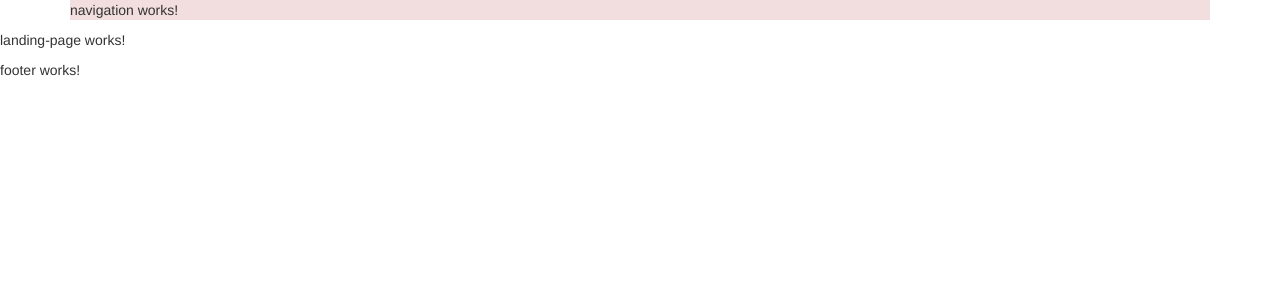
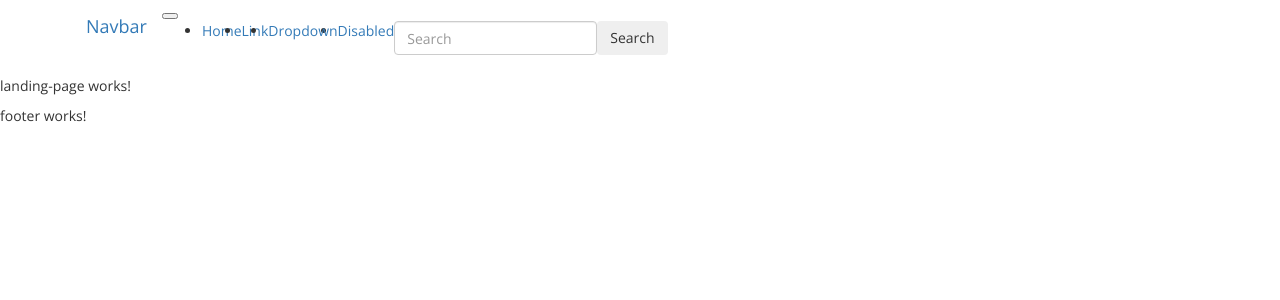
Before and after one commit to DCay/FreeRise, an Angular app: page / in a window 1280 px wide. Shown: the top 300 px of the page. Built offline with nearby package versions, Linux system fonts and the light colour scheme.

Commit message:
Add main font and navigation bar

```diff
--- a/src/app/components/shared-components/navigation/navigation.component.html
+++ b/src/app/components/shared-components/navigation/navigation.component.html
@@ -1,5 +1,37 @@
 <div class="container">
-  <p class="bg-danger">
-    navigation works!
-  </p>
+  <nav class="navbar navbar-expand-lg navbar-light bg-light">
+    <a class="navbar-brand" href="#">Navbar</a>
+    <button class="navbar-toggler" type="button" data-toggle="collapse" data-target="#navbarSupportedContent" aria-controls="navbarSupportedContent" aria-expanded="false" aria-label="Toggle navigation">
+      <span class="navbar-toggler-icon"></span>
+    </button>
+
+    <div class="collapse navbar-collapse" id="navbarSupportedContent">
+      <ul class="navbar-nav mr-auto">
+        <li class="nav-item active">
+          <a class="nav-link" href="#">Home <span class="sr-only">(current)</span></a>
+        </li>
+        <li class="nav-item">
+          <a class="nav-link" href="#">Link</a>
+        </li>
+        <li class="nav-item dropdown">
+          <a class="nav-link dropdown-toggle" href="#" id="navbarDropdown" role="button" data-toggle="dropdown" aria-haspopup="true" aria-expanded="false">
+            Dropdown
+          </a>
+          <div class="dropdown-menu" aria-labelledby="navbarDropdown">
+            <a class="dropdown-item" href="#">Action</a>
+            <a class="dropdown-item" href="#">Another action</a>
+            <div class="dropdown-divider"></div>
+            <a class="dropdown-item" href="#">Something else here</a>
+          </div>
+        </li>
+        <li class="nav-item">
+          <a class="nav-link disabled" href="#">Disabled</a>
+        </li>
+      </ul>
+      <form class="form-inline my-2 my-lg-0">
+        <input class="form-control mr-sm-2" type="search" placeholder="Search" aria-label="Search">
+        <button class="btn btn-outline-success my-2 my-sm-0" type="submit">Search</button>
+      </form>
+    </div>
+  </nav>
 </div>
--- a/src/styles.css
+++ b/src/styles.css
@@ -1 +1,7 @@
 /* You can add global styles to this file, and also import other style files */
+
+@import url('https://fonts.googleapis.com/css?family=Open+Sans:300,300i,400,400i,600,600i,700,700i,800,800i&subset=cyrillic,cyrillic-ext');
+
+* {
+  font-family: 'Open Sans', sans-serif;
+}
```
Also changed, not shown: src/assets/images/logo/freerise-logo.jpg (added).
